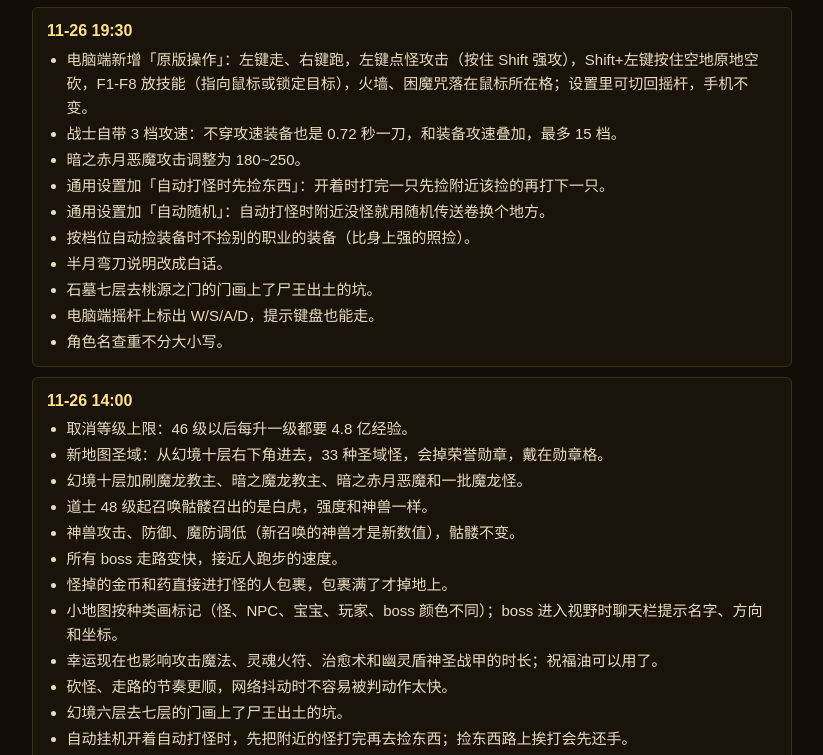
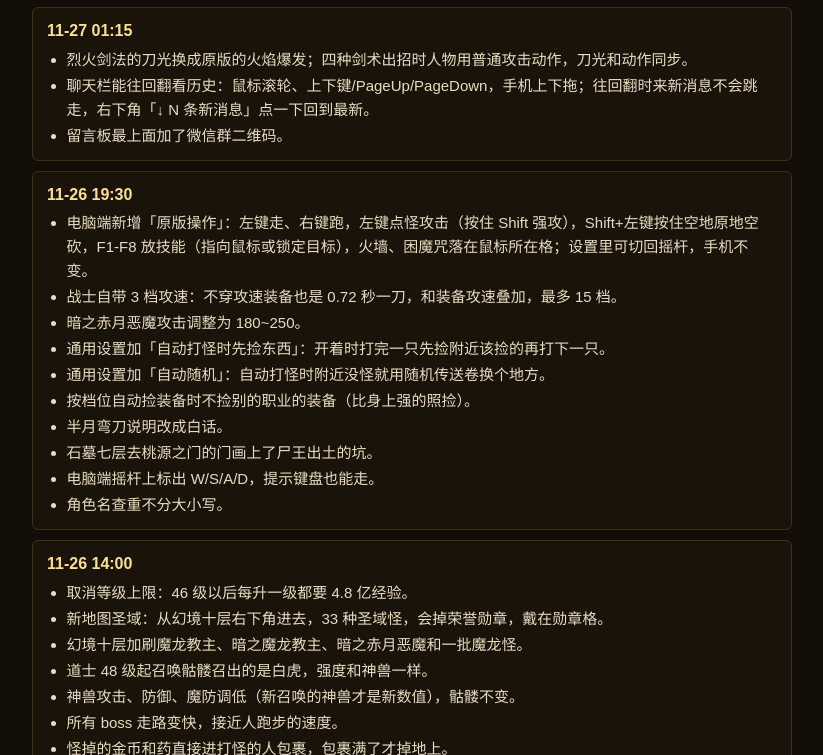
Before and after one commit to liewhite/mir-web, a plain HTML site: page scala/client/web/changelog.html in a window 1280 px wide. Shown: the part 45-800 px from the top of the page, without its empty margins (228-1051 px from the left). Drawn offline with Linux system fonts and the light colour scheme.

Commit message:
更新日志：01:15 部署到 47e8810

```diff
--- a/scala/client/web/changelog.html
+++ b/scala/client/web/changelog.html
@@ -36,6 +36,16 @@ li { margin: 2px 0; }
     <a href="board.html">留言板</a>
     <a href="./" data-back>回游戏</a>
   </header>
+
+  <!-- 部署到 fb9ea36 -->
+  <section>
+    <h2>11-27 01:15</h2>
+    <ul>
+      <li>烈火剑法的刀光换成原版的火焰爆发；四种剑术出招时人物用普通攻击动作，刀光和动作同步。</li>
+      <li>聊天栏能往回翻看历史：鼠标滚轮、上下键/PageUp/PageDown，手机上下拖；往回翻时来新消息不会跳走，右下角「↓ N 条新消息」点一下回到最新。</li>
+      <li>留言板最上面加了微信群二维码。</li>
+    </ul>
+  </section>
 
   <!-- 部署到 cf9cad4 -->
   <section>
```
